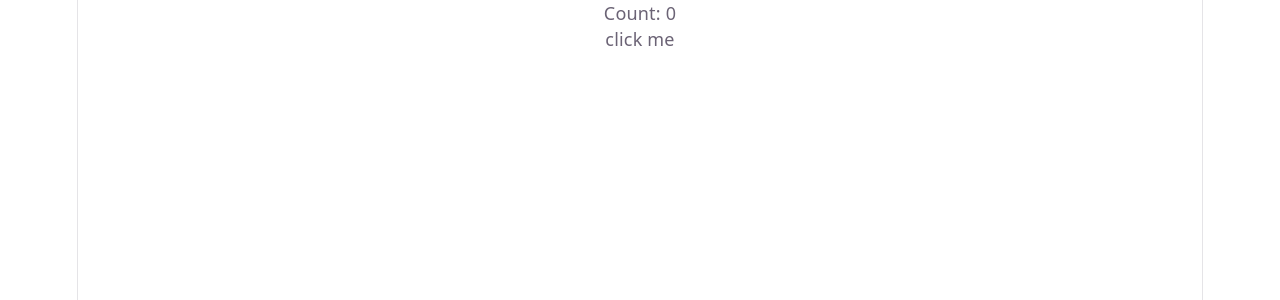
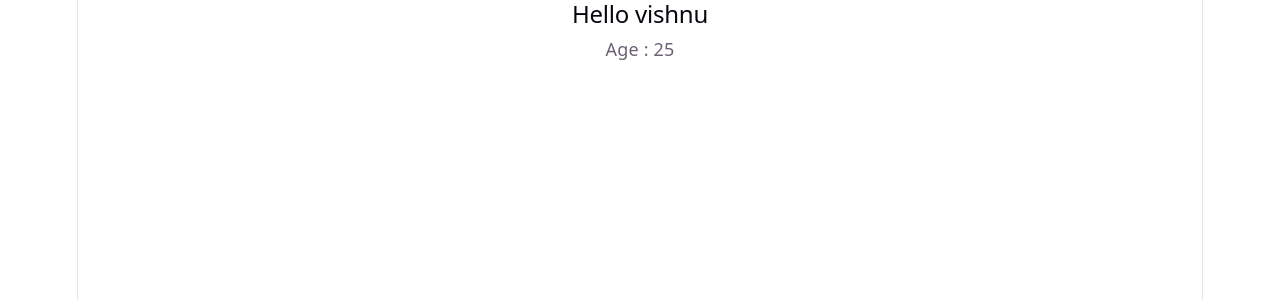
Before and after one commit to vishnu-mathariya/React-Practice, a React (Vite) app: page / in a window 1280 px wide. Shown: the top 300 px of the page. Built offline with nearby package versions, Linux system fonts and the light colour scheme.

Commit message:
Today's work

```diff
--- a/src/App.jsx
+++ b/src/App.jsx
@@ -1,12 +1,16 @@
 import "./App.css";
 import {CounterApp} from "./practiceQues/counterApp.jsx";
+import { LoginLogout } from "./practiceQues/loginLogout.jsx";
+import { PassingPropsPtoC } from "./practiceQues/passingPropsPtoC.jsx";
 import { ToggleBtn } from "./practiceQues/toggleBtn.jsx";
 
 function App() {
   return (
     <>
-      <CounterApp />
-      <ToggleBtn />
+      {/* <CounterApp /> */}
+      {/* <ToggleBtn /> */}
+      {/* <LoginLogout /> */}
+      <PassingPropsPtoC  name ="vishnu" age={25}/>
     </>
   )
 }
--- /dev/null
+++ b/src/practiceQues/loginLogout.jsx
@@ -0,0 +1,26 @@
+import React, { useState } from 'react'
+
+export const LoginLogout = () => {
+    const [islogin, setIsLogin] = useState(false);
+
+   const  handleToggle  = () =>{
+    setIsLogin(!islogin)
+   }
+
+
+  return (
+    <div>
+
+        {/* {islogin ? <h1>welcome</h1> : <h1>Please login </h1>} */}
+
+        <h1>{islogin ? "welcome" : "please login "}</h1>
+        <button onClick={handleToggle}>
+            {islogin ? "Logout" : "Login"}
+
+        </button>
+
+
+
+    </div>
+  )
+}
--- /dev/null
+++ b/src/practiceQues/passingPropsPtoC.jsx
@@ -0,0 +1,31 @@
+// import React from 'react'
+
+// export const PassingPropsPtoC = (prop) => {
+//   return (
+//     <h1>
+//         Name: {prop.name},
+//         Age: {prop.age}
+//     </h1>
+//   )
+// }
+
+
+// using destructuring
+
+
+import React from 'react'
+
+export const PassingPropsPtoC = ({name, age}) => {
+
+  return (
+    <>
+
+   <h2>Hello {name}</h2>
+
+   <p>Age : {age}</p>
+   </>
+
+  )
+
+
+}
```
